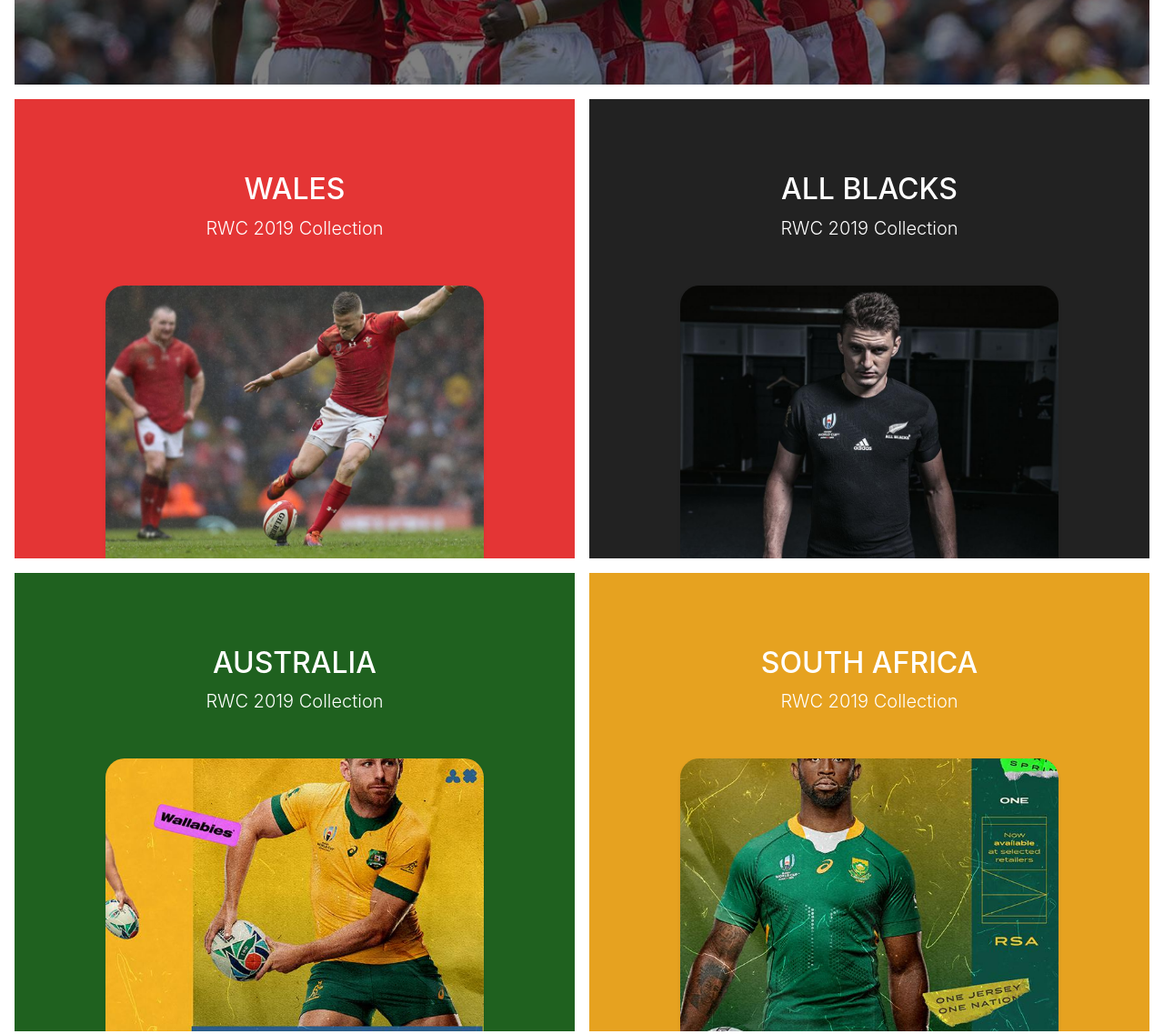
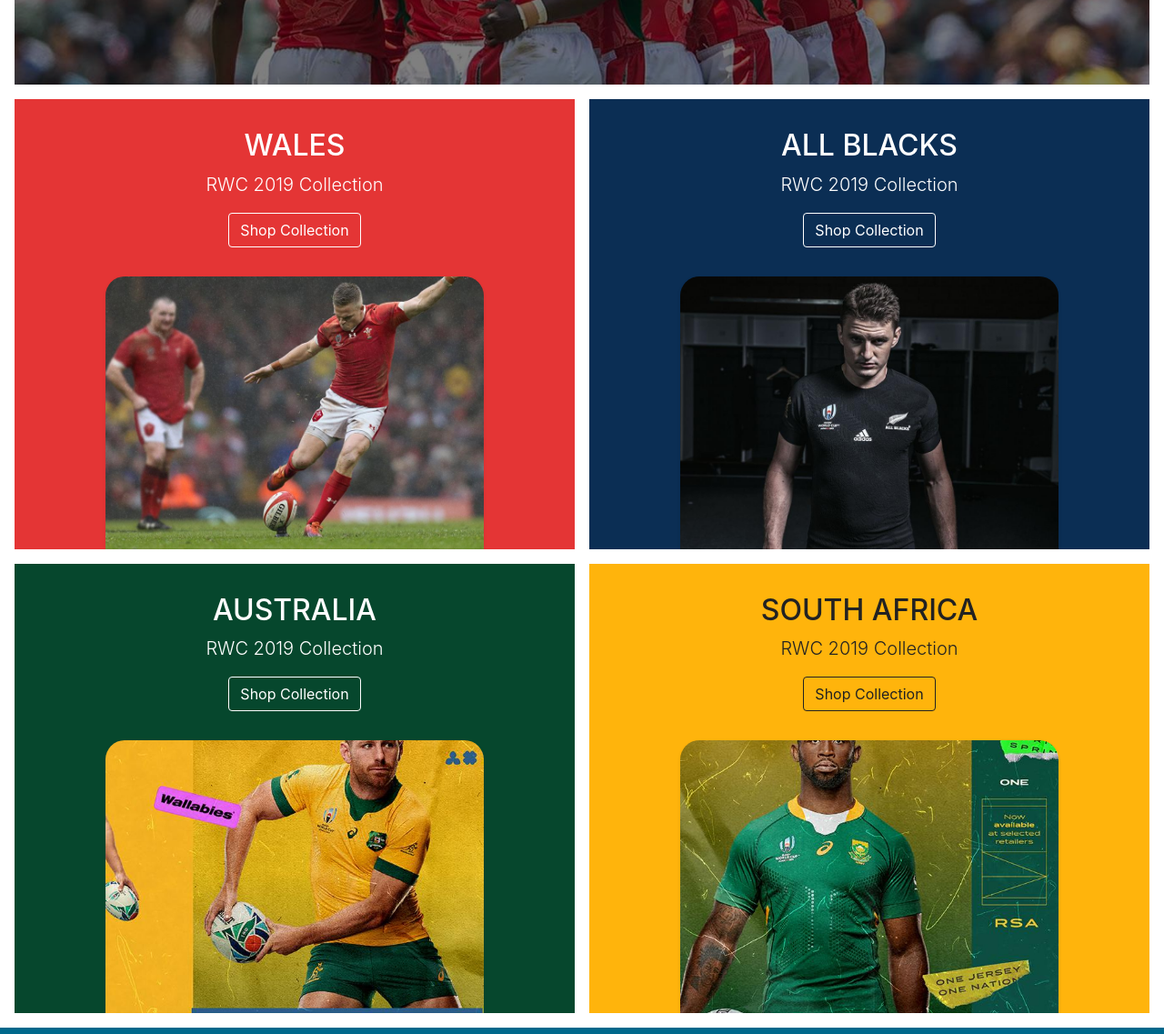
Before and after one commit to SidKandasamy/Rugby_World_Cup, a website: page shop.html in a window 1280 px wide. Shown: the part 426-1563 px from the top of the page at 91% size. Drawn offline with Linux system fonts and the light colour scheme.

Commit message:
changed background colours of collections

```diff
--- a/scss/_shop.scss
+++ b/scss/_shop.scss
@@ -75,6 +75,7 @@
         .lead {
             text-transform: capitalize;
         }
+    }
 
     .btn.btn-outline-secondary {
         color: white;
@@ -83,7 +84,6 @@
         &:hover {
             color: black;
             background-color: white;
-            }
         }
     }
 
@@ -102,7 +102,7 @@
     }
 
     .black-collection {
-        background-color: #222;
+        background-color: #0b2e54;
 
         &-img {
             background: url("../images/ab-big-home-dekstop_1000x.jpg") center center / cover no-repeat white;
@@ -116,7 +116,7 @@
 
     .aus-collection {
         // background-color: #2d772d;
-        background-color: #1f611f;
+        background-color: #06472d;
 
         &-img {
             background: url("../images/small-desktop-aus_590x.jpg") center center / cover no-repeat white;
@@ -129,7 +129,7 @@
     }
 
     .sa-collection {
-        background-color: #e6a220;
+        background-color: #ffb40c;
 
         &-img {
             background: url("../images/south-africa_590x.jpg") center center / cover no-repeat white;
@@ -137,7 +137,22 @@
 
         .display-5,
         .lead {
+            color: #222;
+        }
+
+        .btn.btn-outline-secondary {
+            color: #222;
+            border-color: #222;
+
+            &:hover {
                 color: white;
+                background-color: #222;
             }
         }
     }
+
+    .pt-md-5,
+    .py-md-5 {
+        padding-top: 0 !important;
+    }
+}
--- a/shop.html
+++ b/shop.html
@@ -57,6 +57,7 @@
                     <div class="my-3 py-3">
                         <h2 class="display-5">WALES</h2>
                         <p class="lead">RWC 2019 Collection</p>
+                        <a class="btn btn-outline-secondary" href="#">Shop Collection</a>
                     </div>
                     <div class="bg-light shadow-sm mx-auto wales-collection-img" style="width: 80%; height: 300px; border-radius: 21px 21px 0 0;"></div>
                 </div>
@@ -64,6 +65,7 @@
                     <div class="my-3 p-3">
                         <h2 class="display-5">ALL BLACKS</h2>
                         <p class="lead">RWC 2019 Collection</p>
+                        <a class="btn btn-outline-secondary" href="#">Shop Collection</a>
                     </div>
                     <div class="bg-dark shadow-sm mx-auto black-collection-img" style="width: 80%; height: 300px; border-radius: 21px 21px 0 0;"></div>
                 </div>
@@ -74,6 +76,7 @@
                     <div class="my-3 p-3">
                         <h2 class="display-5">AUSTRALIA</h2>
                         <p class="lead">RWC 2019 Collection</p>
+                        <a class="btn btn-outline-secondary" href="#">Shop Collection</a>
                     </div>
                     <div class="shadow-sm mx-auto aus-collection-img" style="width: 80%; height: 300px; border-radius: 21px 21px 0 0;"></div>
                 </div>
@@ -81,6 +84,7 @@
                     <div class="my-3 py-3">
                         <h2 class="display-5">SOUTH AFRICA</h2>
                         <p class="lead">RWC 2019 Collection</p>
+                        <a class="btn btn-outline-secondary" href="#">Shop Collection</a>
                     </div>
                     <div class="shadow-sm mx-auto sa-collection-img" style="width: 80%; height: 300px; border-radius: 21px 21px 0 0;"></div>
                 </div>
```
Also changed, not shown: index.html (+0 -1 lines), css/styles.css, css/styles.min.css. Lines whose indentation alone changed are shown as unchanged.
